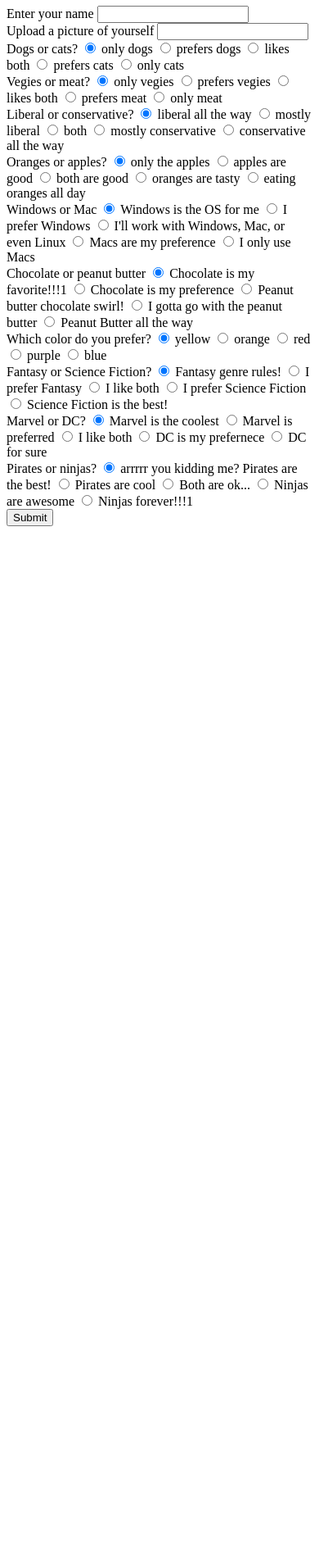
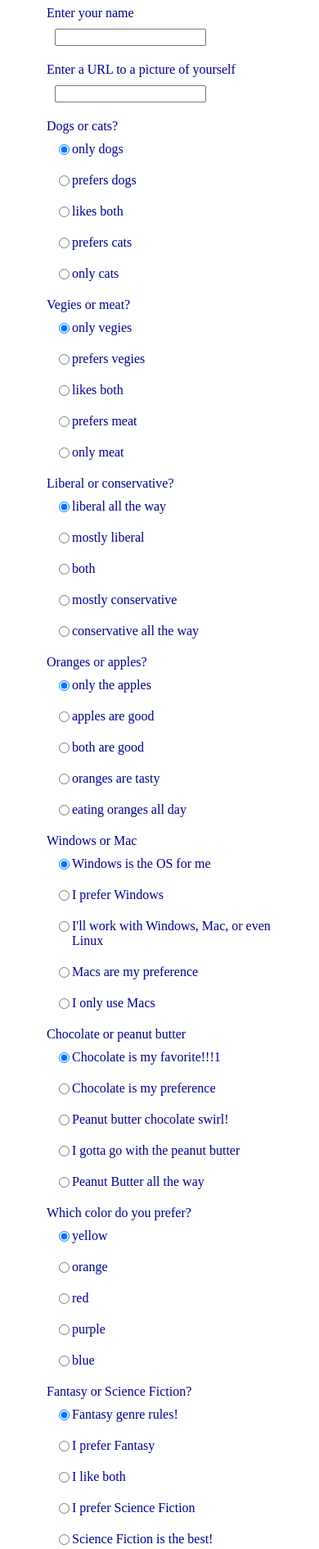
Before and after one commit to RexStrider/FriendFinder, a website: page app/public/survey.html in a window 390 px wide. Shown: the part 110-2000 px from the top of the page at 82% size. Before the commit the page ends 844 px from the top, so only its background shows below. Drawn offline with nearby package versions, Linux system fonts and the light colour scheme.

Commit message:
updating styling of the main page

```diff
--- a/app/public/survey.html
+++ b/app/public/survey.html
@@ -4,6 +4,9 @@
     <meta charset="UTF-8">
     <meta name="viewport" content="width=device-width, initial-scale=1.0">
     <meta http-escores[u]iv="X-UA-Compatible" content="ie=edge">
+
+    <link rel="stylesheet" type="text/css" href="/static/css/style.css">
+
     <title>Survey</title>
 
     <script src="https://code.jquery.com/jquery.js"></script>
@@ -19,94 +22,200 @@
     <form>
         <section>
             <label>Enter your name</label>
+            <section>
                 <input type="input" name="name">
             </section>
+        </section>
         <section>
-            <label>Upload a picture of yourself</label>
+            <label>Enter a URL to a picture of yourself</label>
+            <section>
                 <input type="text" name="photo">
+            </section>
         </section>
         <section>
             <label>Dogs or cats?</label>
+            <section>
                 <input type="radio" name="scores[0]" value="1" checked> only dogs
+            </section>
+            <section>
                 <input type="radio" name="scores[0]" value="2"> prefers dogs
+            </section>
+            <section>
                 <input type="radio" name="scores[0]" value="3"> likes both
+            </section>
+            <section>
                 <input type="radio" name="scores[0]" value="4"> prefers cats
+            </section>
+            <section>
                 <input type="radio" name="scores[0]" value="5"> only cats
+            </section>
         </section>
         <section>
             <label>Vegies or meat?</label>
+            <section>
                 <input type="radio" name="scores[1]" value="1" checked> only vegies
+            </section>
+            <section>
                 <input type="radio" name="scores[1]" value="2"> prefers vegies
+            </section>
+            <section>
                 <input type="radio" name="scores[1]" value="3"> likes both
+            </section>
+            <section>
                 <input type="radio" name="scores[1]" value="4"> prefers meat
+            </section>
+            <section>
                 <input type="radio" name="scores[1]" value="5"> only meat
+            </section>
         </section>
         <section>
             <label>Liberal or conservative?</label>
+            <section>
                 <input type="radio" name="scores[2]" value="1" checked> liberal all the way
+            </section>
+            <section>
                 <input type="radio" name="scores[2]" value="2"> mostly liberal
+            </section>
+            <section>
                 <input type="radio" name="scores[2]" value="3"> both
+            </section>
+            <section>
                 <input type="radio" name="scores[2]" value="4"> mostly conservative
+            </section>
+            <section>
                 <input type="radio" name="scores[2]" value="5"> conservative all the way
+            </section>
         </section>
         <section>
             <label>Oranges or apples?</label>
+            <section>
                 <input type="radio" name="scores[3]" value="1" checked> only the apples
+            </section>
+            <section>
                 <input type="radio" name="scores[3]" value="2"> apples are good
+            </section>
+            <section>
                 <input type="radio" name="scores[3]" value="3"> both are good
+            </section>
+            <section>
                 <input type="radio" name="scores[3]" value="4"> oranges are tasty
+            </section>
+            <section>
                 <input type="radio" name="scores[3]" value="5"> eating oranges all day
+            </section>
         </section>
         <section>
             <label>Windows or Mac</label>
+            <section>
                 <input type="radio" name="scores[4]" value="1" checked> Windows is the OS for me
+            </section>
+            <section>
                 <input type="radio" name="scores[4]" value="2"> I prefer Windows
+            </section>
+            <section>
                 <input type="radio" name="scores[4]" value="3"> I'll work with Windows, Mac, or even Linux
+            </section>
+            <section>
                 <input type="radio" name="scores[4]" value="4"> Macs are my preference
+            </section>
+            <section>
                 <input type="radio" name="scores[4]" value="5"> I only use Macs
+            </section>
         </section>
         <section>
             <label>Chocolate or peanut butter</label>
+            <section>
                 <input type="radio" name="scores[5]" value="1" checked> Chocolate is my favorite!!!1
+            </section>
+            <section>
                 <input type="radio" name="scores[5]" value="2"> Chocolate is my preference
+            </section>
+            <section>
                 <input type="radio" name="scores[5]" value="3"> Peanut butter chocolate swirl!
+            </section>
+            <section>
                 <input type="radio" name="scores[5]" value="4"> I gotta go with the peanut butter
+            </section>
+            <section>
                 <input type="radio" name="scores[5]" value="5"> Peanut Butter all the way
+            </section>
         </section>
         <section>
             <label>Which color do you prefer?</label>
+            <section>
                 <input type="radio" name="scores[6]" value="1" checked> yellow
+            </section>
+            <section>
                 <input type="radio" name="scores[6]" value="2"> orange
+            </section>
+            <section>
                 <input type="radio" name="scores[6]" value="3"> red
+            </section>
+            <section>
                 <input type="radio" name="scores[6]" value="4"> purple
+            </section>
+            <section>
                 <input type="radio" name="scores[6]" value="5"> blue
+            </section>
         </section>
         <section>
             <label>Fantasy or Science Fiction?</label>
+            <section>
                 <input type="radio" name="scores[7]" value="1" checked> Fantasy genre rules!
+            </section>
+            <section>
                 <input type="radio" name="scores[7]" value="2"> I prefer Fantasy
+            </section>
+            <section>
                 <input type="radio" name="scores[7]" value="3"> I like both
+            </section>
+            <section>
                 <input type="radio" name="scores[7]" value="4"> I prefer Science Fiction
+            </section>
+            <section>
                 <input type="radio" name="scores[7]" value="5"> Science Fiction is the best!
+            </section>
         </section>
         <section>
             <label>Marvel or DC?</label>
+            <section>
                 <input type="radio" name="scores[8]" value="1" checked> Marvel is the coolest
+            </section>
+            <section>
                 <input type="radio" name="scores[8]" value="2"> Marvel is preferred
+            </section>
+            <section>
                 <input type="radio" name="scores[8]" value="3"> I like both
+            </section>
+            <section>
                 <input type="radio" name="scores[8]" value="4"> DC is my prefernece
+            </section>
+            <section>
                 <input type="radio" name="scores[8]" value="5"> DC for sure
+            </section>
         </section>
         <section>
             <label>Pirates or ninjas?</label>
+            <section>
                 <input type="radio" name="scores[9]" value="1" checked> arrrrr you kidding me? Pirates are the best!
+            </section>
+            <section>
                 <input type="radio" name="scores[9]" value="2"> Pirates are cool
+            </section>
+            <section>
                 <input type="radio" name="scores[9]" value="3"> Both are ok...
+            </section>
+            <section>
                 <input type="radio" name="scores[9]" value="4"> Ninjas are awesome
+            </section>
+            <section>
                 <input type="radio" name="scores[9]" value="5"> Ninjas forever!!!1
             </section>
+        </section>
+        <section>
             <section>
                 <input type="submit" value="Submit">
+            </section>
         </section>
     </form>
 
--- a/app/static/css/style.css
+++ b/app/static/css/style.css
@@ -1,3 +1,31 @@
 body {
     color: darkblue;
+
+    padding-left: 30%;
 }
+
+form section {
+    display: flex;
+    flex-direction: column;
+    justify-content: center;
+    align-items: flex-start;
+
+    margin: 10px;
+}
+
+form section section {
+    display: flex;
+    flex-direction: row;
+}
+
+@media only screen and (max-width: 1024px) {
+    body {
+        padding-left: 20%;
+    }
+}
+
+@media only screen and (max-width: 512px) {
+    body {
+        padding-left: 10%;
+    }
+}
```
Lines whose indentation alone changed are shown as unchanged.
